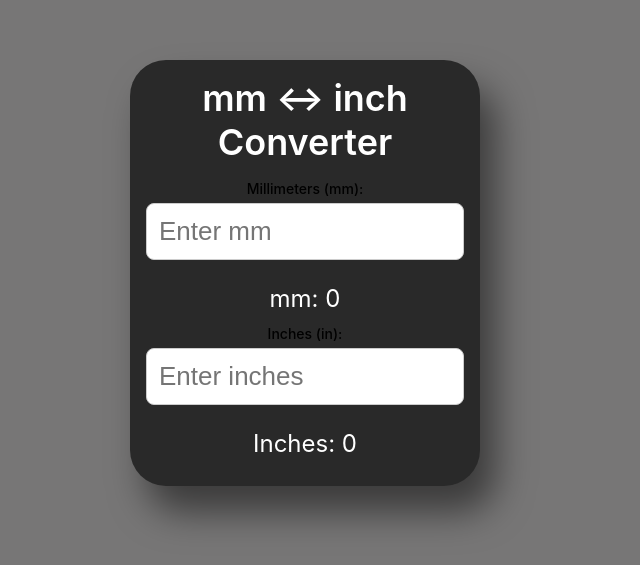
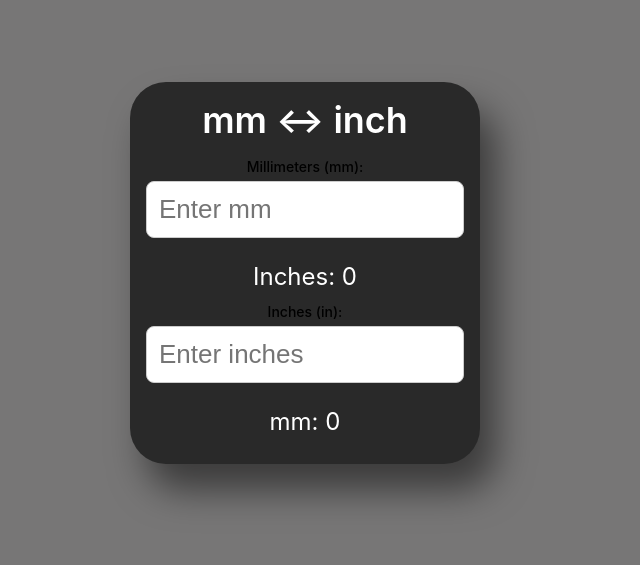
Before and after one commit to leegee1080/PWAmmInchConv, a plain HTML site: page index.html in a window 1280 px wide. Shown: the part 127-692 px from the top of the page, without its empty margins (335-975 px from the left). Drawn offline with Linux system fonts and the light colour scheme.

Commit message:
Update index.html

```diff
--- a/index.html
+++ b/index.html
@@ -12,16 +12,16 @@
 </head>
 <body>
     <div class="container">
-        <h1>mm ↔ inch Converter</h1>
+        <h1>mm ↔ inch</h1>
         <div class="input-group">
             <label for="mmInput">Millimeters (mm):</label>
-            <input type="number" id="mmInput" placeholder="Enter mm" step="any">
-            <p id="mmResult">Inches: 0</p>
+            <input type="number" id="mmInput" placeholder="Enter mm" step="any" inputmode="decimal" autocomplete="off">
+            <p id="inchResult">Inches: 0</p>
         </div>
         <div class="input-group">
             <label for="inchInput">Inches (in):</label>
-            <input type="number" id="inchInput" placeholder="Enter inches" step="any">
-            <p id="inchResult">mm: 0</p>
+            <input type="number" id="inchInput" placeholder="Enter inches" step="any" inputmode="decimal" autocomplete="off">
+            <p id="mmResult">mm: 0</p>
         </div>
     </div>
     <script src="app.js"></script>
```
